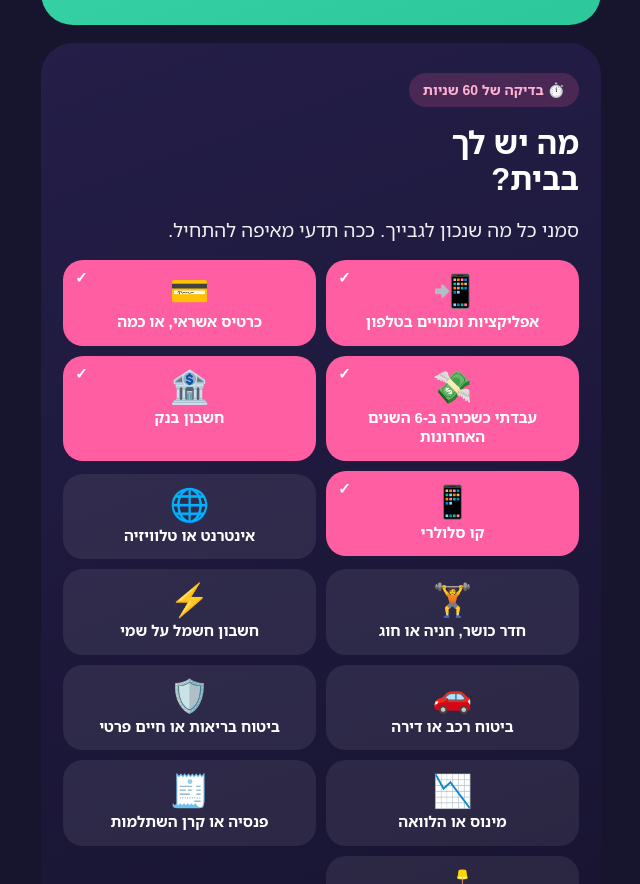
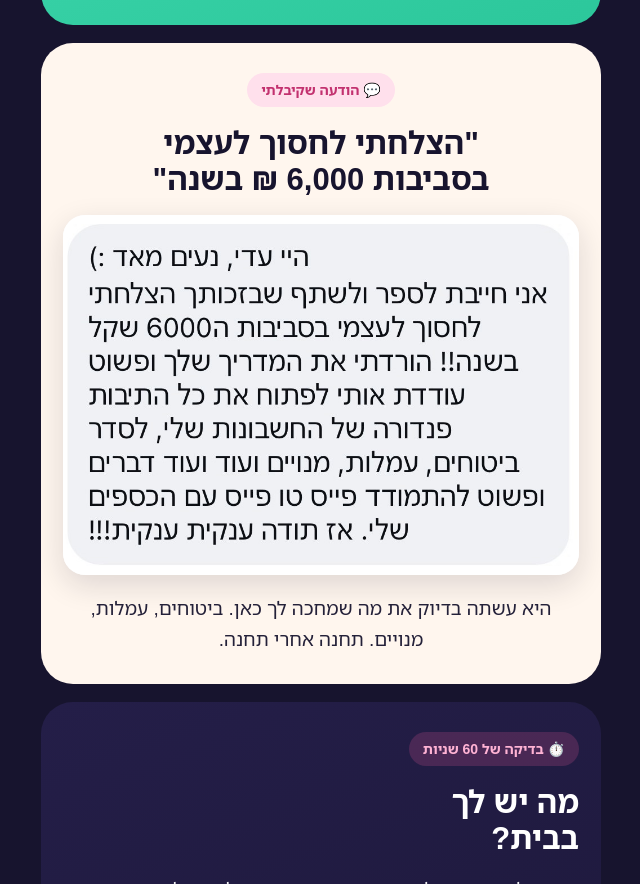
Before and after one commit to adinahirr-commits/found-money, a plain HTML site: page index.html in a window 1280 px wide. Shown: the part 1280-2164 px from the top of the page, without its empty margins (319-959 px from the left). Drawn offline with Linux system fonts and the light colour scheme.

Commit message:
עדות: חסכה 6,000 ₪ בשנה, אחרי הסיפור של עדי
Co-Authored-By: Claude Opus 5.5 <noreply@anthropic.com>

```diff
--- a/index.html
+++ b/index.html
@@ -225,6 +225,14 @@ button{font-family:var(--f);cursor:pointer}
     <div class="pstep"><span class="c">📋</span><span>מעתיקה את התסריט<small>כתוב מילה במילה. את רק שולחת או קוראת</small></span></div>
     <div class="pstep"><span class="c">🎉</span><span>רושמת כמה חסכת<small>המונה סופר, ובסוף רואים למה זה שווה</small></span></div>
   </div>
+</section>
+
+<!-- 2.5 · עדות -->
+<section class="scr creambg center">
+  <span class="tag">💬 הודעה שקיבלתי</span>
+  <h2 class="mid">"הצלחתי לחסוך לעצמי<br>בסביבות 6,000 ₪ בשנה"</h2>
+  <img src="img/testimonial-6000.jpg" alt="הודעה ממשתתפת: הורדתי את המדריך, סידרתי ביטוחים, עמלות ומנויים, וחסכתי בסביבות 6000 שקל בשנה" width="916" height="640" loading="lazy" style="width:100%;height:auto;border-radius:22px;box-shadow:0 10px 30px rgba(23,20,46,.14);background:#fff">
+  <p class="lead">היא עשתה בדיוק את מה שמחכה לך כאן. ביטוחים, עמלות, מנויים. תחנה אחרי תחנה.</p>
 </section>
 
 <!-- 3 · הבדיקה -->
```
Also changed, not shown: img/testimonial-6000.jpg (added).
